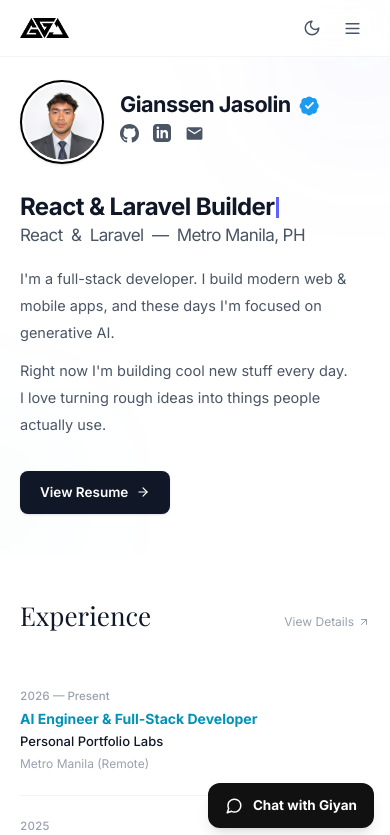
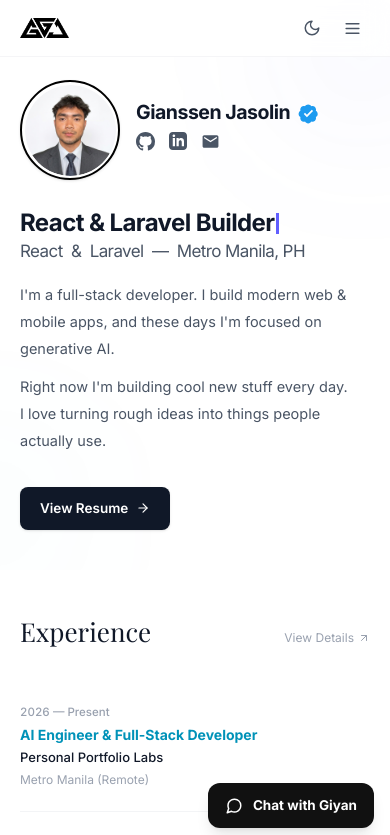
Before and after one commit to GIANSSEN/akosigiyan, a React (Vite) app: page / in a window 390 px wide. Shown: the top 835 px of the page. Built offline with nearby package versions, Linux system fonts and the light colour scheme; a web font is replaced by a local one.

Commit message:
feat(hero): enlarge avatar to clamp(100px, 21vw, 146px) with responsive 1-line name and verified badge

```diff
--- a/src/components/sections/HeroNew.jsx
+++ b/src/components/sections/HeroNew.jsx
@@ -138,14 +138,14 @@
                 {/* ── Avatar + Identity row — Exactly like reference format ── */}
                 <motion.div
                     variants={item}
-                    className="flex items-center gap-4 sm:gap-6 mb-7 sm:mb-9"
+                    className="flex items-center gap-4 sm:gap-6 md:gap-7 mb-7 sm:mb-9"
                 >
-                    {/* Avatar Circle with thin border */}
+                    {/* Enlarged Avatar Circle with crisp border */}
                     <div
-                        className="relative shrink-0 rounded-full border-2 border-black dark:border-white p-[2px] bg-white dark:bg-[#0a0a0a] shadow-sm"
+                        className="relative shrink-0 rounded-full border-2 sm:border-[2.5px] border-black dark:border-white p-[2.5px] bg-white dark:bg-[#0a0a0a] shadow-sm"
                         style={{
-                            width:  'clamp(84px, 20vw, 116px)',
-                            height: 'clamp(84px, 20vw, 116px)',
+                            width:  'clamp(100px, 21vw, 146px)',
+                            height: 'clamp(100px, 21vw, 146px)',
                         }}
                     >
                         <div className="w-full h-full rounded-full overflow-hidden">
@@ -157,7 +157,7 @@
                                         style={{
                                             width: '100%', height: '100%',
                                             objectFit: 'cover', objectPosition: 'center 15%',
-                                            transform: 'scale(1.12)',
+                                            transform: 'scale(1.14)',
                                             pointerEvents: 'none', userSelect: 'none',
                                         }}
                                         draggable={false}
@@ -170,7 +170,7 @@
                                         style={{
                                             width: '100%', height: '100%',
                                             objectFit: 'cover', objectPosition: 'center 15%',
-                                            transform: 'scale(1.12)',
+                                            transform: 'scale(1.14)',
                                             pointerEvents: 'none', userSelect: 'none',
                                         }}
                                         draggable={false}
@@ -190,17 +190,17 @@
                     </div>
 
                     {/* Name + Verified Badge on 1 SINGLE LINE, Social icons below */}
-                    <div className="min-w-0 flex flex-col justify-center">
-                        <div className="flex items-center gap-2 flex-nowrap whitespace-nowrap mb-2">
+                    <div className="min-w-0 flex-1 flex flex-col justify-center">
+                        <div className="flex items-center gap-2 sm:gap-2.5 flex-nowrap whitespace-nowrap mb-2">
                             <h1
-                                className="font-sans font-bold text-gray-900 dark:text-white tracking-tight leading-none whitespace-nowrap"
+                                className="font-sans font-bold text-gray-900 dark:text-white tracking-tight leading-none whitespace-nowrap shrink-0"
                                 style={{
-                                    fontSize: 'clamp(1.35rem, 4.6vw, 2.35rem)',
+                                    fontSize: 'clamp(1.22rem, 4.4vw, 2.45rem)',
                                 }}
                             >
                                 Gianssen Jasolin
                             </h1>
-                            <VerifiedBadge className="w-[19px] h-[19px] min-[360px]:w-[21px] min-[360px]:h-[21px] sm:w-[26px] sm:h-[26px]" />
+                            <VerifiedBadge className="w-[19px] h-[19px] min-[360px]:w-[21px] min-[360px]:h-[21px] sm:w-[26px] sm:h-[26px] md:w-[28px] md:h-[28px]" />
                         </div>
 
                         {/* Social Icons row — filled style under name */}
```
